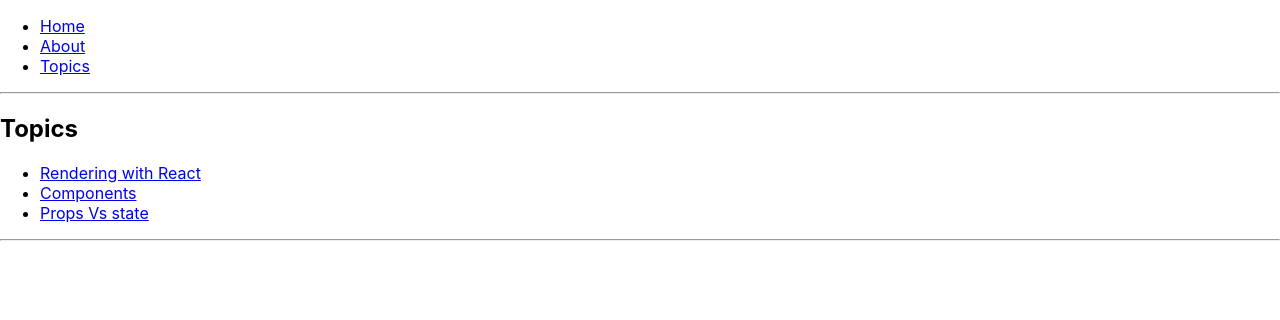
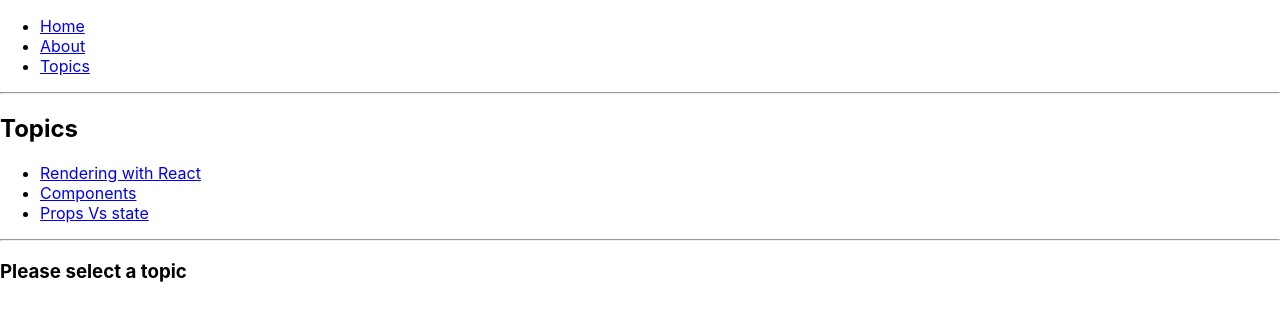
Before and after one commit to khwilo/react-bootcamp, a React (Create React App) app: page /topics in a window 1280 px wide. Shown: the top 320 px of the page. Built offline with nearby package versions, Linux system fonts and the light colour scheme.

Commit message:
Use render function in the Route

```diff
--- a/src/components/Topics.js
+++ b/src/components/Topics.js
@@ -25,6 +25,9 @@
                 <hr />
 
                 <Route path={`${match.path}/:topicId`} component={Topic} />
+                <Route exact path={match.path} render={() => {
+                    return <h3>Please select a topic</h3>;
+                }}/>
             </div>
         </BrowserRouter>
     );
```
